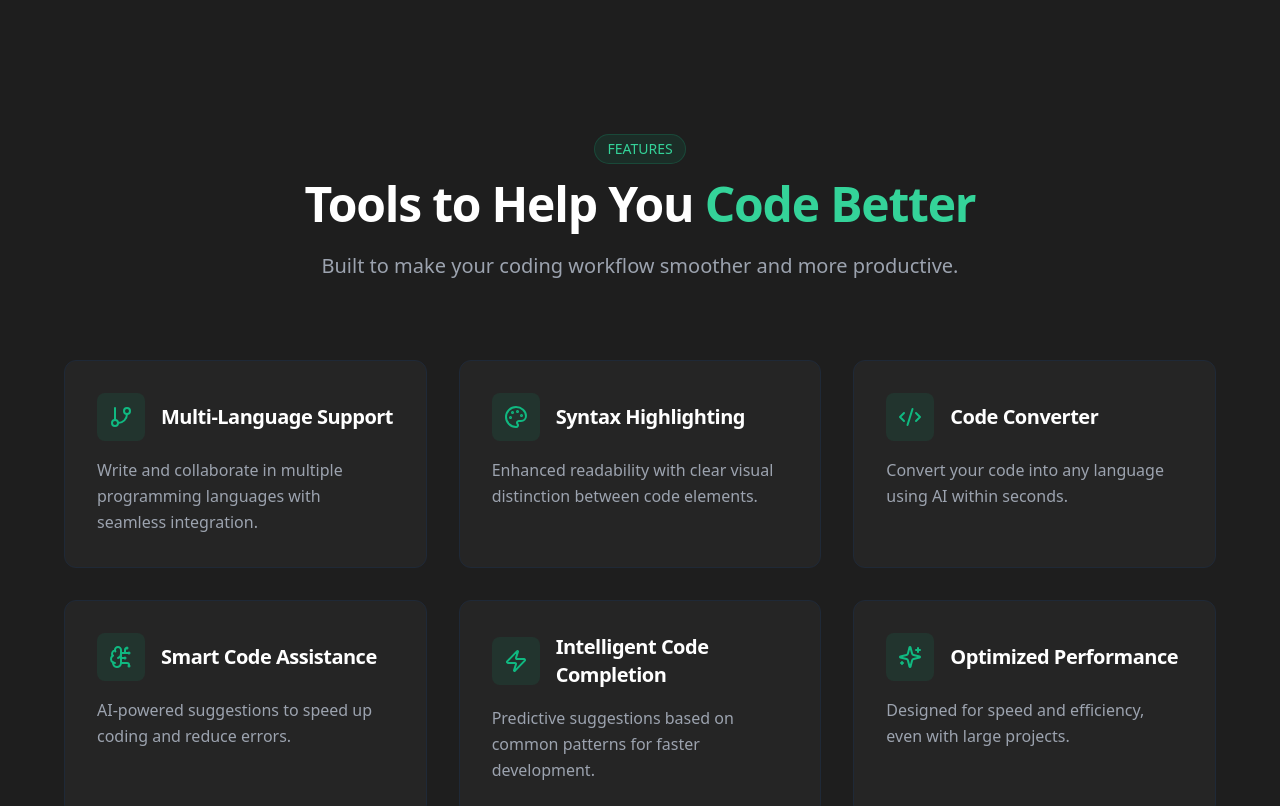
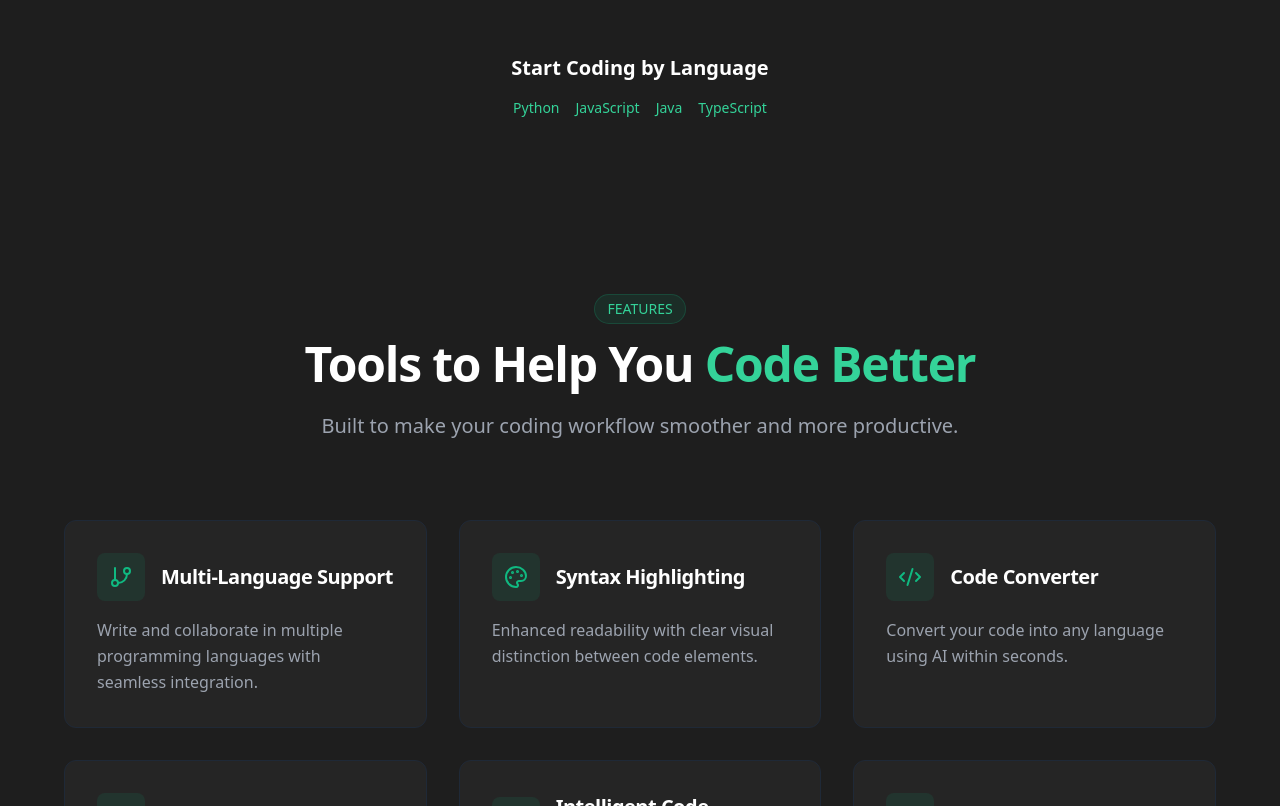
Before and after one commit to shubGupta10/CodeX-Editor, a Next.js app: page / in a window 1280 px wide. Shown: the part 1594-2400 px from the top of the page. Built offline with nearby package versions, Linux system fonts and the light colour scheme; no server answers.

Commit message:
added seo improvements

```diff
--- a/app/page.tsx
+++ b/app/page.tsx
@@ -32,6 +32,26 @@ function Home() {
 
       <main className="relative z-10 max-w-7xl mx-auto px-4 sm:px-6 lg:px-8">
         <HeroSection />
+
+        <section className="py-12 text-center">
+          <h2 className="text-xl font-semibold mb-4">Start Coding by Language</h2>
+
+          <div className="flex flex-wrap justify-center gap-4 text-sm">
+            <a href="/python-online-compiler" className="text-emerald-400 hover:underline">
+              Python
+            </a>
+            <a href="/javascript-online-compiler" className="text-emerald-400 hover:underline">
+              JavaScript
+            </a>
+            <a href="/java-online-compiler" className="text-emerald-400 hover:underline">
+              Java
+            </a>
+            <a href="/typescript-online-compiler" className="text-emerald-400 hover:underline">
+              TypeScript
+            </a>
+          </div>
+        </section>
+
         <FeatureSection />
         <AIFeaturesSection />
         <CTASection />
```
